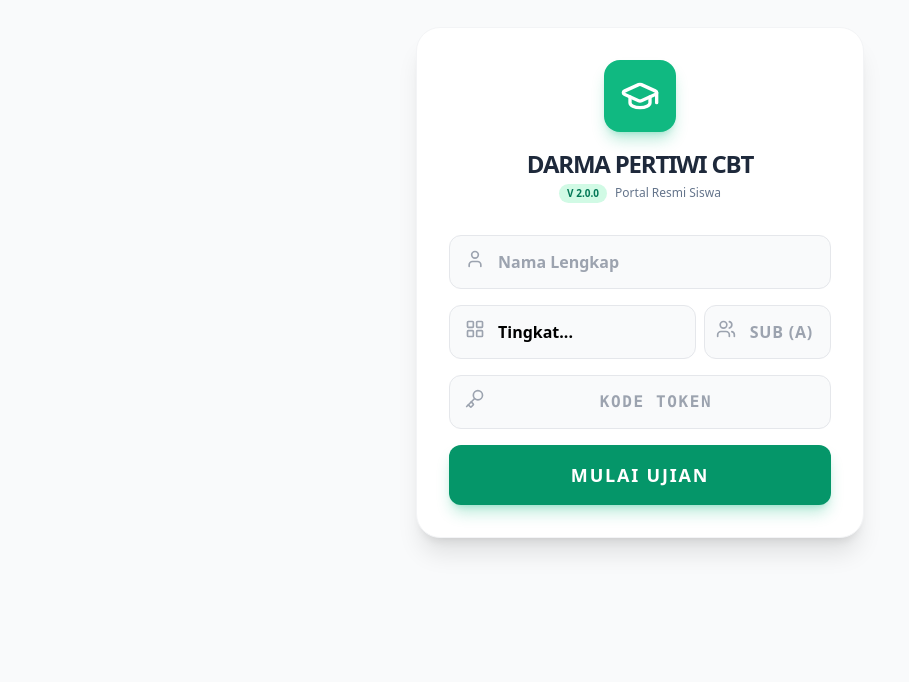
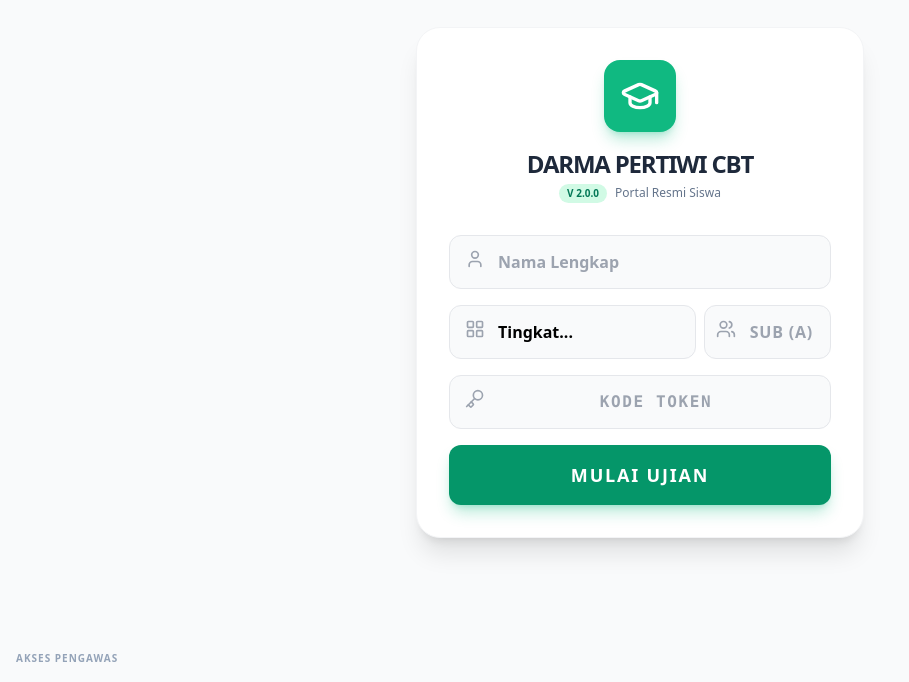
Before and after one commit to sahabatekaa/cbt-bro, a React (Vite) app: page / in a window 1280 px wide. Shown: the part 118-800 px from the top of the page, without its empty margins (0-909 px from the left). Built offline with nearby package versions, Linux system fonts and the light colour scheme; no server answers; the database is empty.

Commit message:
Update App.jsx

```diff
--- a/src/App.jsx
+++ b/src/App.jsx
@@ -2,12 +2,13 @@ import React, { useState, useEffect } from 'react';
 import { db, auth } from './firebase';
 import { signInWithEmailAndPassword, createUserWithEmailAndPassword, signOut } from 'firebase/auth';
 import { ref, set, push, onValue, get, update } from 'firebase/database';
-// TAMBAHAN IKON: RefreshCw untuk indikator sinkronisasi
-import { GraduationCap, Moon, Sun, User, Lock, Key, LayoutGrid, Users, CheckCircle, RefreshCw } from 'lucide-react';
+// TAMBAHAN IKON: RefreshCw untuk indikator sinkronisasi, ShieldCheck untuk Pengawas
+import { GraduationCap, Moon, Sun, User, Lock, Key, LayoutGrid, Users, CheckCircle, RefreshCw, ShieldCheck } from 'lucide-react';
 import ExamRoom from './components/ExamRoom';
 import ResultPage from './components/ResultPage';
 import TeacherDashboard from './components/TeacherDashboard';
 import SuperAdminDashboard from './components/SuperAdminDashboard';
+import ProctorDashboard from './components/ProctorDashboard'; // <-- IMPORT HALAMAN PENGAWAS
 
 // ==========================================
 // KONFIGURASI VERSI APLIKASI (V2)
@@ -186,7 +187,7 @@ export default function App() {
         )}
 
         {currentView === 'login' && (
-          <div className="flex items-center justify-center min-h-screen p-4 md:p-6">
+          <div className="flex items-center justify-center min-h-screen p-4 md:p-6 relative">
             <div className="w-full max-w-md bg-white dark:bg-slate-800 p-6 md:p-8 rounded-3xl shadow-xl border border-gray-100 dark:border-slate-700">
               <div className="flex flex-col items-center mb-8">
                 <div onClick={() => { setLogoClicks(c => c + 1); if (logoClicks + 1 >= 5) { setCurrentView('admin-login'); setLogoClicks(0); } }} className="bg-emerald-500 p-4 rounded-2xl text-white mb-4 cursor-pointer shadow-lg shadow-emerald-500/30"><GraduationCap size={40} /></div>
@@ -225,10 +226,40 @@ export default function App() {
                 <button type="submit" className="w-full bg-emerald-600 hover:bg-emerald-700 text-white font-black py-4 rounded-xl mt-4 active:scale-95 transition-transform shadow-lg shadow-emerald-500/30 tracking-widest text-lg">MULAI UJIAN</button>
               </form>
             </div>
+
+            {/* TOMBOL PINTU MASUK KE PENGAWAS (Pojok Kiri Bawah) */}
+            <button
+              onClick={() => setCurrentView('proctor-login')}
+              className="fixed bottom-4 left-4 text-[10px] font-black text-slate-400 dark:text-slate-500 hover:text-blue-500 transition-colors uppercase tracking-widest z-50"
+            >
+              Akses Pengawas
+            </button>
           </div>
         )}
 
-        {/* ... (Sisanya tetap sama seperti kode asli Bos) ... */}
+        {/* HALAMAN AKSES PENGAWAS (PROCTOR LOGIN) */}
+        {currentView === 'proctor-login' && (
+          <div className="flex items-center justify-center min-h-screen p-4 bg-slate-100 dark:bg-slate-900">
+             <div className="w-full max-w-sm bg-white dark:bg-slate-800 p-8 rounded-3xl shadow-xl text-center border border-slate-200 dark:border-slate-700">
+                <ShieldCheck size={48} className="mx-auto text-blue-500 mb-4" />
+                <h2 className="text-xl font-black text-slate-800 dark:text-white uppercase tracking-widest mb-6">Akses Pengawas Ruang</h2>
+                <form onSubmit={(e) => {
+                    e.preventDefault();
+                    // Password Rahasia Pengawas Ruangan: "pengawas123"
+                    if(e.target.pin.value === "pengawas123") {
+                        setCurrentView('proctor-dashboard');
+                    } else {
+                        alert("PIN Salah!");
+                    }
+                }}>
+                   <input name="pin" type="password" placeholder="Masukkan PIN Pengawas..." className="w-full p-4 bg-slate-50 dark:bg-slate-900 border border-slate-200 dark:border-slate-700 rounded-xl text-center font-black tracking-widest outline-none focus:border-blue-500 mb-4 dark:text-white" required />
+                   <button type="submit" className="w-full py-4 bg-blue-600 hover:bg-blue-700 text-white rounded-xl font-black shadow-lg shadow-blue-600/30 active:scale-95 transition-all">MASUK</button>
+                   <button type="button" onClick={() => setCurrentView('login')} className="w-full mt-4 text-sm font-bold text-slate-400 hover:text-slate-500 dark:hover:text-slate-300">Kembali ke Portal Siswa</button>
+                </form>
+             </div>
+          </div>
+        )}
+
         {currentView === 'admin-login' && (
           <div className="flex items-center justify-center min-h-screen p-4 md:p-6 bg-slate-950">
             <div className="w-full max-w-md bg-white p-6 md:p-8 rounded-3xl shadow-xl">
@@ -254,10 +285,14 @@ export default function App() {
           </div>
         )}
 
+        {/* RUTE RENDER KOMPONEN */}
         {currentView === 'exam' && <ExamRoom studentData={studentData} onFinish={(score) => { setExamScore(score); setCurrentView('result'); }} />}
         {currentView === 'result' && <ResultPage score={examScore} studentData={studentData} onLogout={logout} />}
         {currentView === 'teacher' && <TeacherDashboard onLogout={logout} />}
         {currentView === 'superadmin' && <SuperAdminDashboard onLogout={logout} />}
+
+        {/* RUTE HALAMAN PENGAWAS */}
+        {currentView === 'proctor-dashboard' && <ProctorDashboard onLogout={() => setCurrentView('login')} />}
       </div>
     </div>
   );
```
